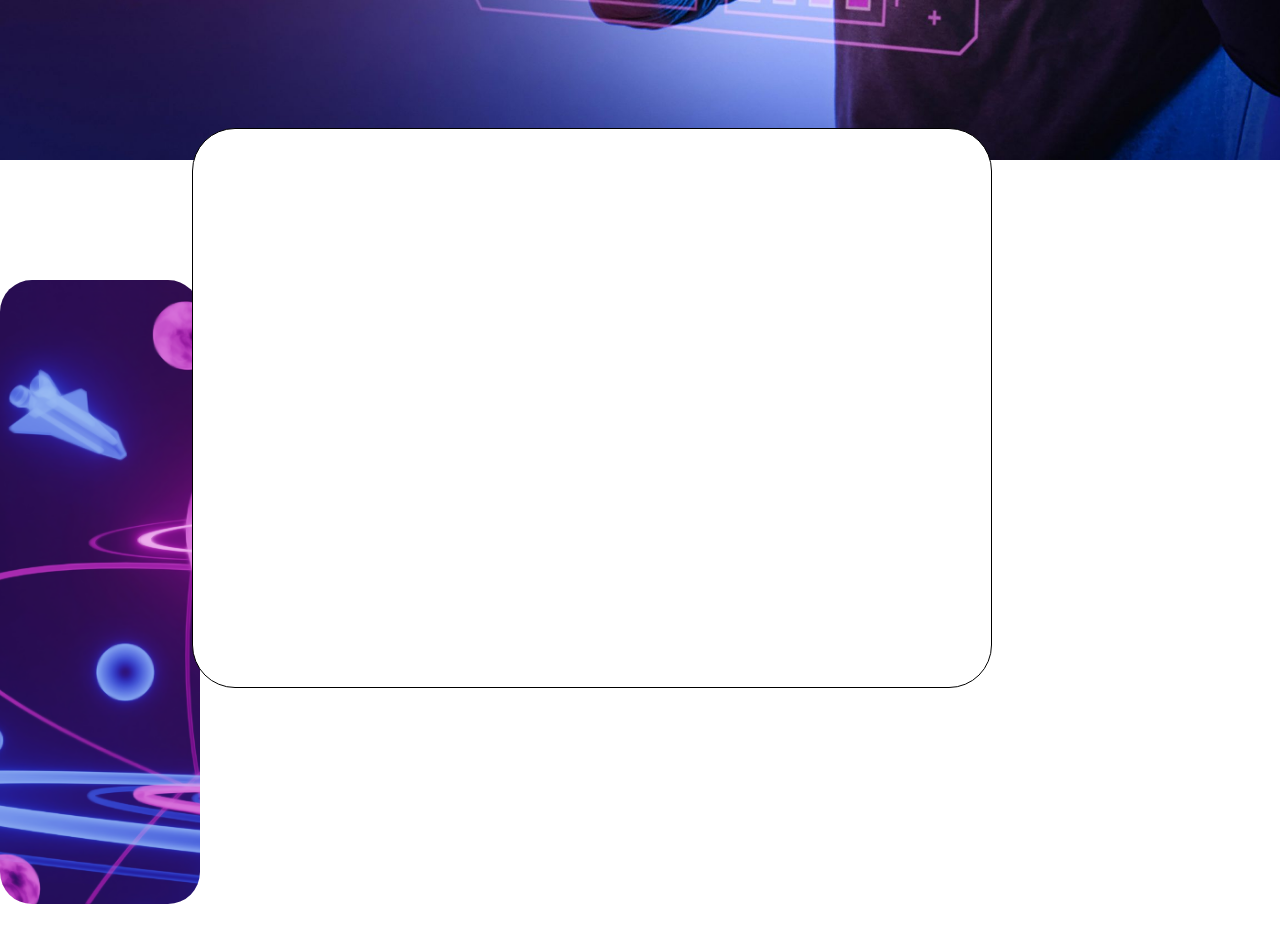
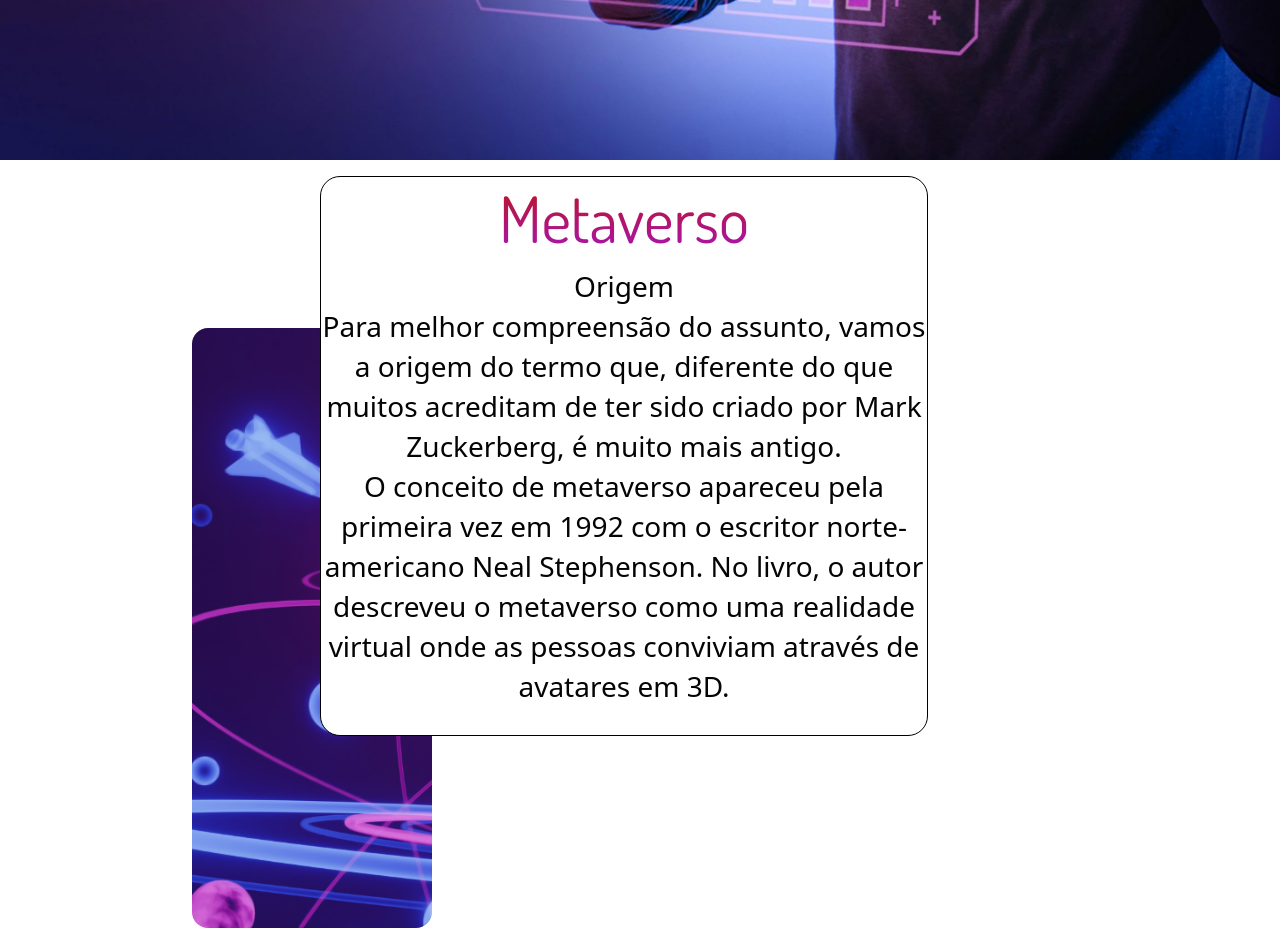
Before and after one commit to Gustavocassaro/projeto-estagio, a plain HTML site: page index.html in a window 1280 px wide. Shown: the part 640-1571 px from the top of the page. Drawn offline with nearby package versions, Linux system fonts and the light colour scheme.

Commit message:
responsividade  +ou-

```diff
--- a/css/style.css
+++ b/css/style.css
@@ -84,26 +84,42 @@
     background: none;
 }
 .about .about-content .left img{/*imagem*/
-    width: 200px;
-    height: 39em;
+    width: 15em;
+    height: 37.5em;
     object-fit: cover;
-    border-radius: 2em;
-    margin-left: center;
+    border-radius: 1em;
+    margin-left: 12em;
 }
 /*retangulo branco*/
 .retangulo{
     box-sizing: border-box;
     position: absolute;
-    top: 48em;
-    width: 50em;
+    top: 51em;
+    width: 38em;
     height: 35em;
-    left: 12em;
+    left: 20em;
     background: #FFFFFF;
     border: 1px solid #000000;
-    border-radius: 43px;
+    border-radius: 20px;
+}
+#origem{
+    font-weight: 40;
+   line-height: 40px;
+   text-align: center;
+   color: #040404;
+}
+#metaverso{
+    font-family: 'Dosis';
+    font-size: 64px;
+    line-height: 81px;
+    text-align: center;
+    background: linear-gradient(180deg, #BD1515 3.65%, #A615BD 100%);
+    -webkit-background-clip: text;
+    -webkit-text-fill-color: transparent;
+    background-clip: text;
+    text-fill-color: transparent;
+}
 
-
-}
 /* As três Características do Metaverso */
 .max-width .title{
     position: absolute;
--- a/index.html
+++ b/index.html
@@ -62,7 +62,7 @@
         </div>
       </div>
     </section>
-    <br><br><br><br>
+    <br><br><br><br><br><br>
     <!--sessão metaverso-->
     <section class="about" id="resumo">
       <div class="max-width"> <br>
@@ -72,9 +72,11 @@
           </div>
           <div class="column right">
             <div class="retangulo">
-
-              <h3>
-
+              <h2 id="metaverso">Metaverso</h2>
+              <h3 id="origem">
+                Origem <br>
+               Para melhor compreensão do assunto, vamos a origem do termo que, diferente do que muitos acreditam de ter sido criado por Mark Zuckerberg, é muito mais antigo. <br>
+               O conceito de metaverso apareceu pela primeira vez em 1992 com o escritor norte-americano Neal Stephenson. No livro, o autor descreveu o metaverso como uma realidade virtual onde as pessoas conviviam através de avatares em 3D.
               </h3>
             </div>
          </div>
```
